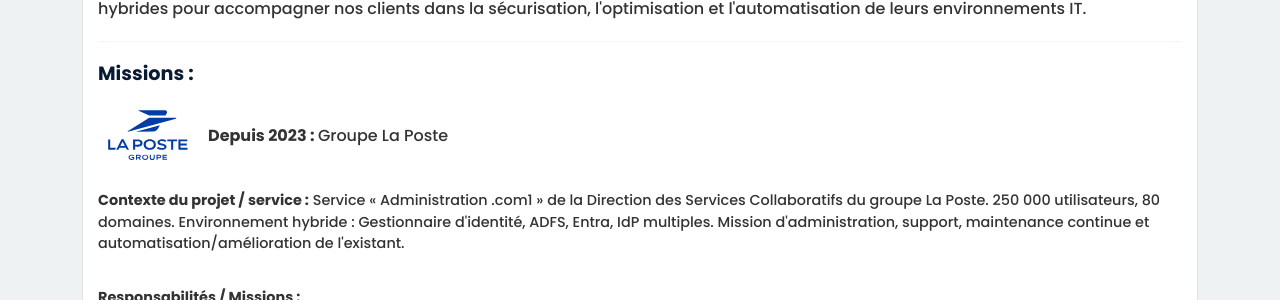
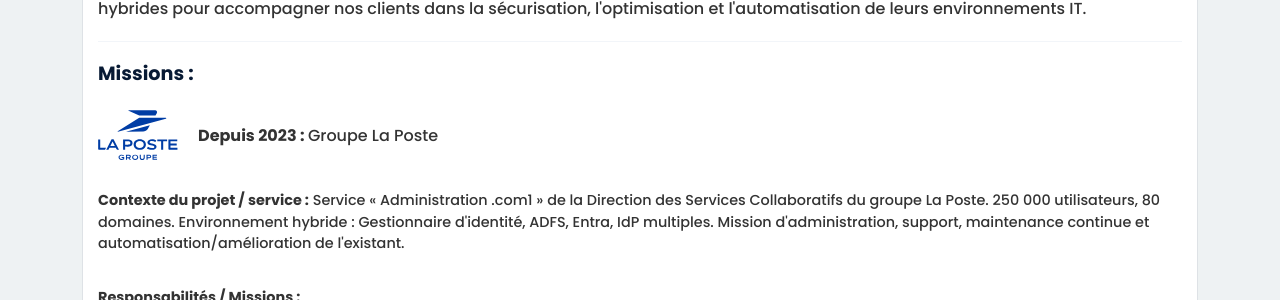
Before and after one commit to Arnaud-Ferriere/SurLesNuages, a Jekyll site: the page built from about.html, in a window 1280 px wide and 1400 px high, scrolled down 1795 px. Shown: the part 150-450 px from the top of the window. Built offline with Jekyll 4.4.1, drawn with Linux system fonts in a browser that asks for light colours.

Commit message:
fix: improve logo readability in dark mode and fix mission logo alignment
Add white background pill to company/mission logos in dark mode to keep
transparent logos readable. Remove erroneous margin-left on mission logos
that caused misalignment with the "Missions" section title.

Co-Authored-By: Claude Sonnet 4.6 <noreply@anthropic.com>

```diff
--- a/_sass/_dark-mode.scss
+++ b/_sass/_dark-mode.scss
@@ -222,6 +222,14 @@
   .article-container:hover {
     box-shadow: 0 10px 20px rgba(0, 0, 0, 0.3);
   }
+
+  /* Company/mission logos: white pill to keep transparent logos readable */
+  .poste-logo,
+  .mission-logo {
+    background-color: #ffffff;
+    border-radius: 8px;
+    padding: 2px;
+  }
 }
 
 /* Same overrides for OS auto-detection — excluded from print */
@@ -395,5 +403,13 @@
     .article-container:hover {
       box-shadow: 0 10px 20px rgba(0, 0, 0, 0.3);
     }
+
+    /* Company/mission logos: white pill to keep transparent logos readable */
+    .poste-logo,
+    .mission-logo {
+      background-color: #ffffff;
+      border-radius: 8px;
+      padding: 2px;
+    }
   }
 }
--- a/_sass/_experience.scss
+++ b/_sass/_experience.scss
@@ -129,7 +129,6 @@
   height: 80px;
   object-fit: contain;
   margin-right: 10px;
-  margin-left: 10px;
 }
 
 .mission-title {
```
